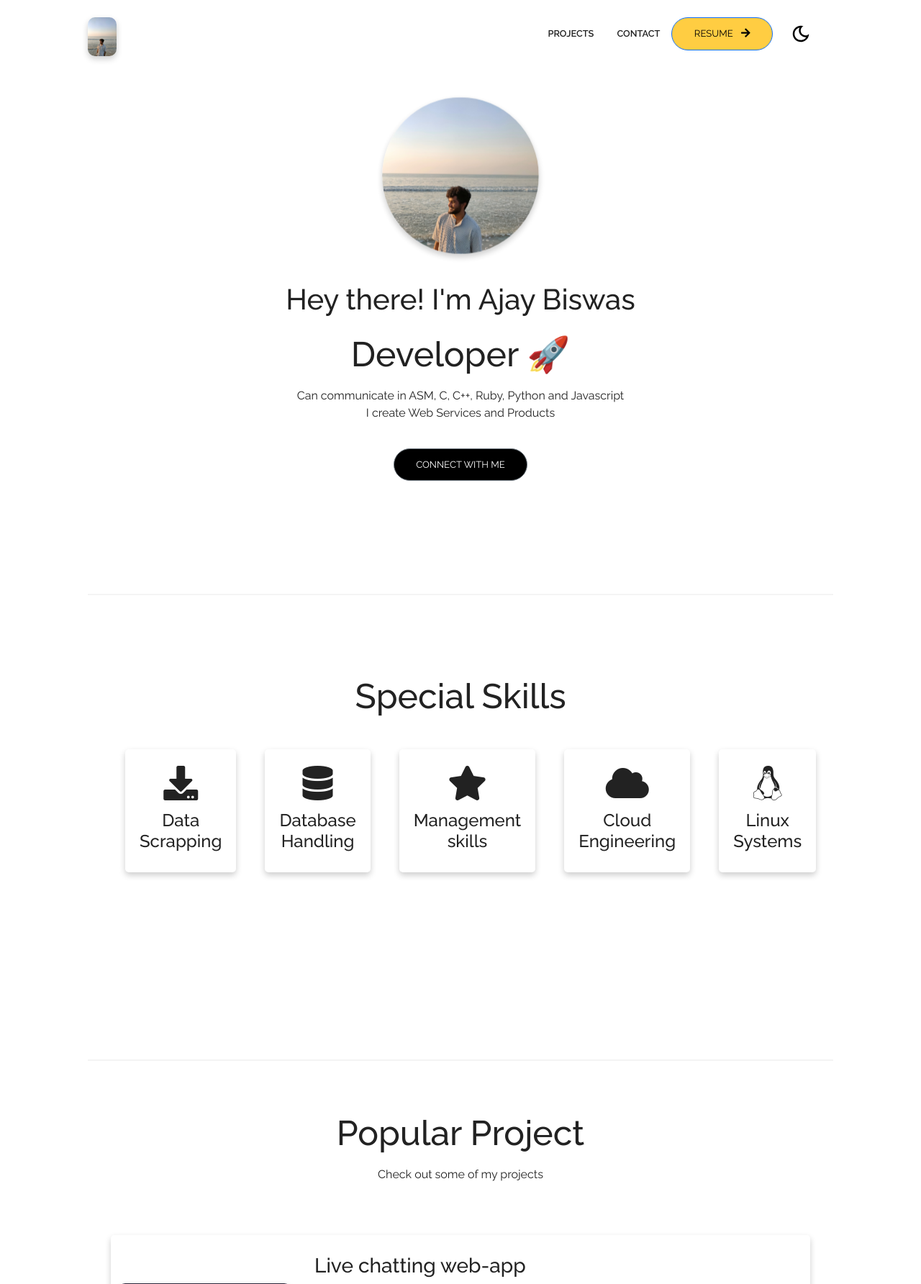
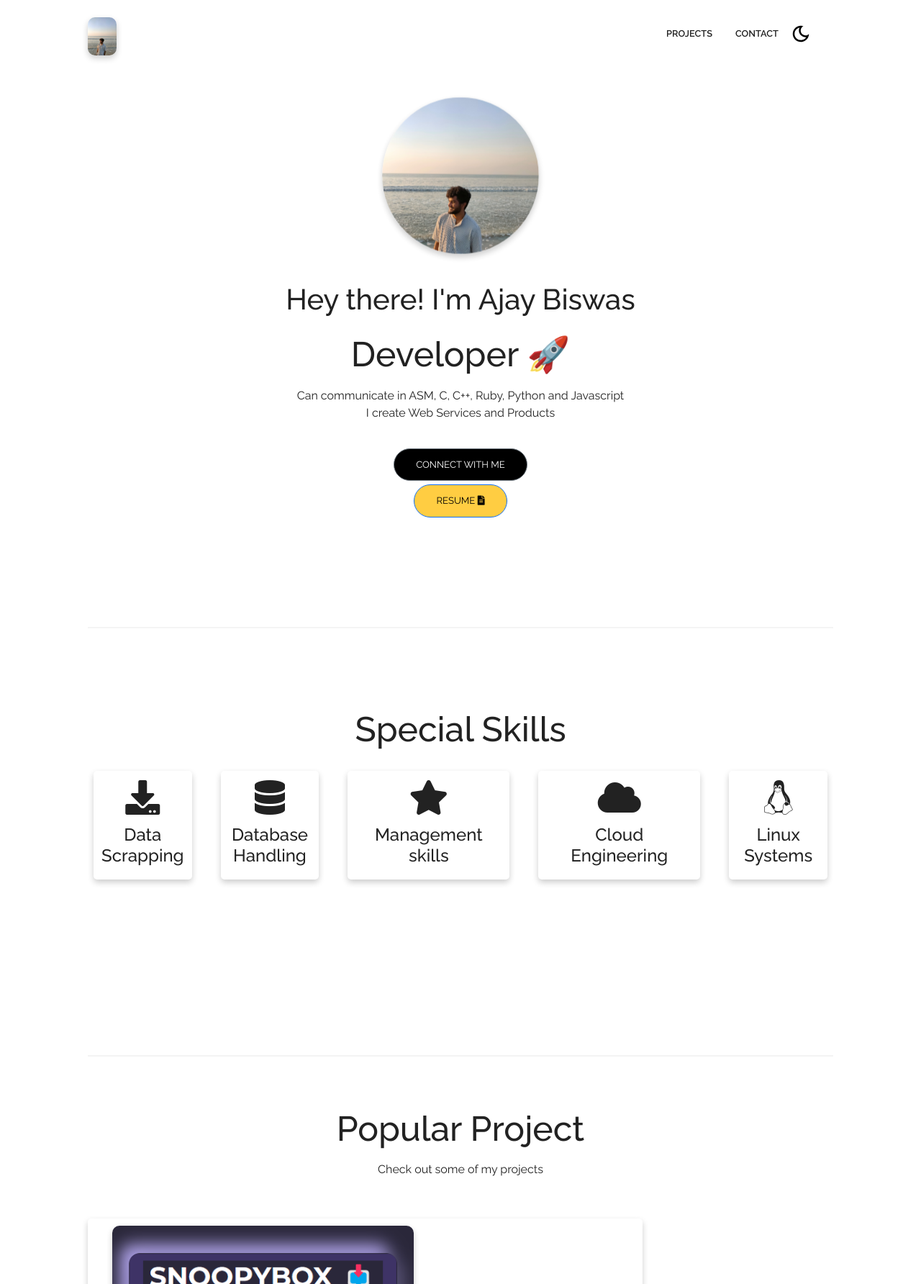
Before and after one commit to BlueSquare4/WPortfolio, a Flask app: page / in a window 1280 px wide. Shown: the top 1784 px of the page at 72% size. Run offline with Flask 3, Linux system fonts and the light colour scheme.

Commit message:
correcting mistake

```diff
--- a/templates/base.html
+++ b/templates/base.html
@@ -37,10 +37,6 @@
                     <li><a class="nav-link" href="{{ url_for('projects_page') }}">PROJECTS</a></li>
                     <li><a class="nav-link" href="{{ url_for('contact_page') }}">CONTACT</a></li>
                     <!-- <li><a class="nav-link" href="#">BlOG</a></li> -->
-                    <li>
-                        <a class="btn btn-primary" href="https://drive.google.com/file/d/12vlOLvZ3jahaLMDfP5v6lQqJLbQkF9dN/view?usp=sharing">RESUME <i
-                                class="fas fa-arrow-right"></i></a>
-                    </li>
 
                     <!-- Toggle switch -->
                     <div class="theme-switch">
@@ -90,7 +86,17 @@
     <script src="{{ url_for('static', filename='js/script.js') }}"></script>
     <script src="https://cdn.jsdelivr.net/npm/bootstrap@5.3.3/dist/js/bootstrap.bundle.min.js" integrity="sha384-YvpcrYf0tY3lHB60NNkmXc5s9fDVZLESaAA55NDzOxhy9GkcIdslK1eN7N6jIeHz" crossorigin="anonymous"></script>
     <script src="https://cdn.jsdelivr.net/npm/@popperjs/core@2.11.8/dist/umd/popper.min.js" integrity="sha384-I7E8VVD/ismYTF4hNIPjVp/Zjvgyol6VFvRkX/vR+Vc4jQkC+hVqc2pM8ODewa9r" crossorigin="anonymous"></script>
-<script src="https://cdn.jsdelivr.net/npm/bootstrap@5.3.3/dist/js/bootstrap.min.js" integrity="sha384-0pUGZvbkm6XF6gxjEnlmuGrJXVbNuzT9qBBavbLwCsOGabYfZo0T0to5eqruptLy" crossorigin="anonymous"></script>
+    <script src="https://cdn.jsdelivr.net/npm/bootstrap@5.3.3/dist/js/bootstrap.min.js" integrity="sha384-0pUGZvbkm6XF6gxjEnlmuGrJXVbNuzT9qBBavbLwCsOGabYfZo0T0to5eqruptLy" crossorigin="anonymous"></script>
+
+    <script>
+        const hamburgerMenu = document.getElementById('hamburger-menu');
+        const navMenu = document.querySelector('.nav-menu');
+
+        hamburgerMenu.addEventListener('click', () => {
+            navMenu.classList.toggle('active');
+        });
+    </script>
+
 </body>
 
 </html>
--- a/templates/index.html
+++ b/templates/index.html
@@ -18,6 +18,10 @@
     </p>
   </div>
   <a href="#footer" class="btn btn-secondary">Connect With Me</a>
+
+    <a class="btn btn-primary" href="https://drive.google.com/file/d/1-bYS5273aFG9NhuGD5q6Gl4-g747m_6N/view?usp=sharing">RESUME <i
+            class="fas fa-file-alt"></i></a>
+
 </section>
 {% endblock %} {% block body %}
 <section id="projects" class="project-container container">
@@ -25,48 +29,44 @@
 
   <div class="content-text">
     <h2>Special Skills</h2>
-    <div class="container">
-      <table style="text-align: center">
-        <tr>
-          <td style="padding: 20px">
-            <div class="textcard" style="padding: 20px">
+    <div class="row">
+      <div class="col-md-2" style="padding: 20px">
+        <div class="textcard">
           <h2><i class="fas fa-download"></i></h2>
           <h4>Data Scrapping</h4>
         </div>
-          </td>
-          <td style="padding: 20px">
-            <div class="textcard" style="padding: 20px">
+      </div>
+      <div class="col-md-2" style="padding: 20px">
+        <div class="textcard">
           <h2><i class="fas fa-database"></i></h2>
           <h4>Database Handling</h4>
         </div>
-          </td>
-          <td style="padding: 20px">
-            <div class="textcard" style="padding: 20px">
+      </div>
+      <div class="col-md-3" style="padding: 20px">
+        <div class="textcard">
           <h2><i class="fas fa-star"></i></h2>
           <h4>Management skills</h4>
         </div>
-          </td>
-
-          <td style="padding: 20px">
-            <div class="textcard" style="padding: 20px">
+      </div>
+      <div class="col-md-3" style="padding: 20px">
+        <div class="textcard">
           <h2><i class="fas fa-cloud"></i></h2>
           <h4>Cloud Engineering</h4>
         </div>
-          </td>
-          <td style="padding: 20px">
-            <div class="textcard" style="padding: 20px">
+      </div>
+      <div class="col-md-2" style="padding: 20px">
+        <div class="textcard">
           <h2><i class="fab fa-linux"></i></h2>
           <h4>Linux Systems</h4>
         </div>
-          </td>
-        </tr>
-      </table>
+      </div>
     </div>
   </div>
 </section>
 
+
 <!-- Projects -->
-<section id="projects" class="mb-5 project-container container">
+<section id="projects" class="mb-5 project-container container center">
   <div class="division mb-5"></div>
 
   <div class="content-text mb-5">
@@ -74,51 +74,49 @@
     <p>Check out some of my projects</p>
   </div>
 
-  <div class="container">
+  <div class="row">
+    <div class="col-md-9">
       <div class="textcard">
-      <table>
-        <tr>
-          <td>
         <img
           src="{{ url_for('static', filename='img/snoopchat.png') }}"
           alt="Live chatting web-app"
+          class ="mx-4"
           style="width: auto; max-width: 100%; height:300px"
         />
-          </td>
-          <td>
         <div class="container">
           <h3>Live chatting web-app</h3>
           <p style="text-align: justify">
-                This Live Messaging Web Application offers real-time
-                communication between users, enabling instant message exchanges.
-                Our messaging platform offers a multitude of standout features
-                aimed at enriching user experience. From real-time messaging and
-                group chat capabilities to comprehensive message history
-                tracking, notifications, and seamless responsiveness across
-                devices, we've got you covered. Powered by Flask, Socket.io, and
-                Firebase db technologies, this web application ensures not only
-                secure user authentication but also scalability and enhanced
-                collaboration. With a simple sign-up process and an intuitive
-                interface, users can effortlessly dive into engaging
-                conversations and collaborative endeavors.
+            This Live Messaging Web Application offers real-time communication
+            between users, enabling instant message exchanges. Our messaging
+            platform offers a multitude of standout features aimed at enriching
+            user experience. From real-time messaging and group chat capabilities
+            to comprehensive message history tracking, notifications, and seamless
+            responsiveness across devices, we've got you covered. Powered by
+            Flask, Socket.io, and Firebase db technologies, this web application
+            ensures not only secure user authentication but also scalability and
+            enhanced collaboration. With a simple sign-up process and an intuitive
+            interface, users can effortlessly dive into engaging conversations and
+            collaborative endeavors.
           </p>
           <a
             href="https://snoopchat.onrender.com/"
             class="btn btn-secondary"
-                >Webiste<i class="fas fa-globe"></i
+            >Website <i class="fas fa-globe"></i
           ></a>
           <a
             href="https://github.com/BlueSquare4/Flaskchat/tree/master"
             class="btn btn-secondary"
-                >Github Repo<i class="fab fa-github"></i
+            >Github Repo <i class="fab fa-github"></i
           ></a>
-
-            </div>
-          </td>
-        </tr>
-      </table>
         </div>
       </div>
+    </div>
+  </div>
+
+  <div class="col-md-6">
+    <!-- Add more projects here -->
+  </div>
+
   <a href="{{url_for('projects_page')}}" class="btn btn-secondary">See More <i class="fas fa-arrow-right"></i></a>
 
 </section>
```
Also changed, not shown: other parts of templates/base.html (+1 -1 lines), 1 other file. Lines whose indentation alone changed are shown as unchanged.
